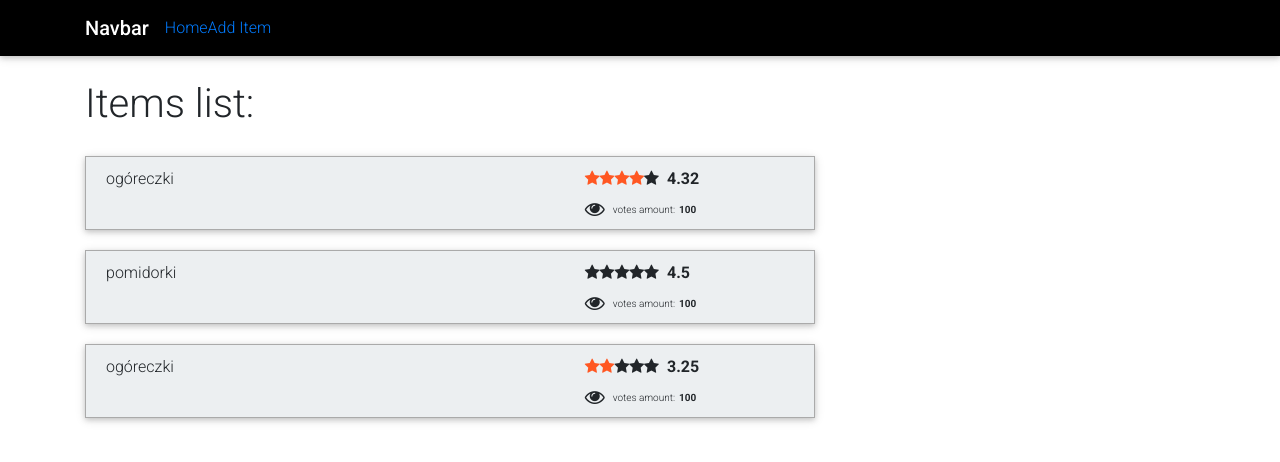
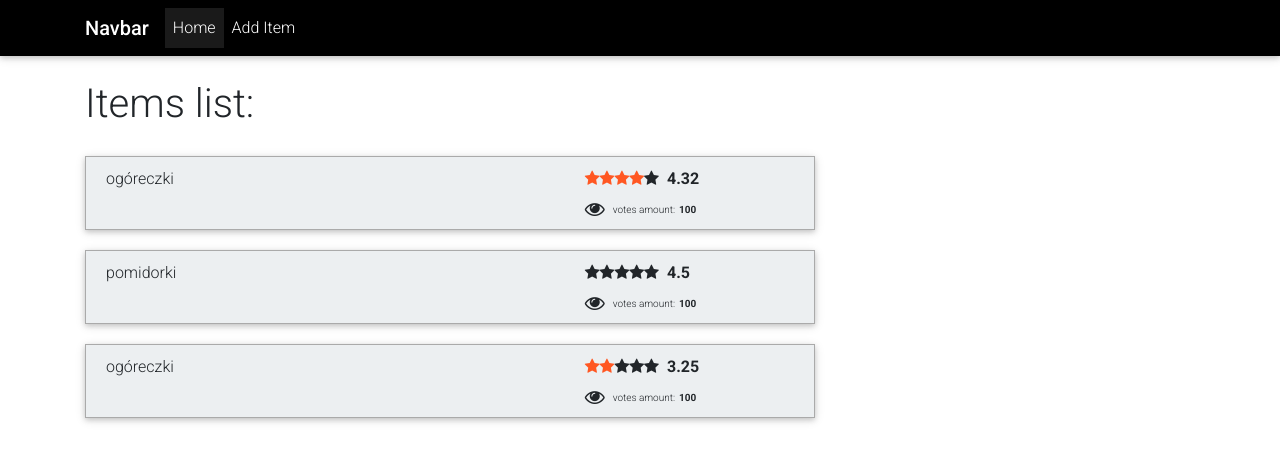
Before and after one commit to kossowski-203908/srompare, a React (Create React App) app in the folder frontend/: page / in a window 1280 px wide. Shown: the top 462 px of the page. Built offline with nearby package versions, Linux system fonts and the light colour scheme.

Commit message:
router fix

```diff
--- a/frontend/src/components/header/Header.js
+++ b/frontend/src/components/header/Header.js
@@ -25,7 +25,6 @@ export default class Header extends Component {
         return (
             <div>
                 <header>
-                    <Router>
                     <Navbar color="black" dark expand="md" scrolling>
                         <Container>
                             <NavbarBrand href="/">
@@ -35,16 +34,15 @@ export default class Header extends Component {
                             <Collapse isOpen = { this.state.collapse } navbar>
                                 <NavbarNav left>
                                     <NavItem active>
-                                            <Link to="/">Home</Link>
+                                        <NavLink to="/">Home</NavLink>
                                     </NavItem>
                                     <NavItem>
-                                            <Link to="/add">Add Item</Link>
+                                        <NavLink to="/add">Add Item</NavLink>
                                     </NavItem>
                                 </NavbarNav>
                             </Collapse>
                         </Container>
                     </Navbar>
-                    </Router>
                 </header>
             </div>
         );
```
Lines whose indentation alone changed are shown as unchanged.
